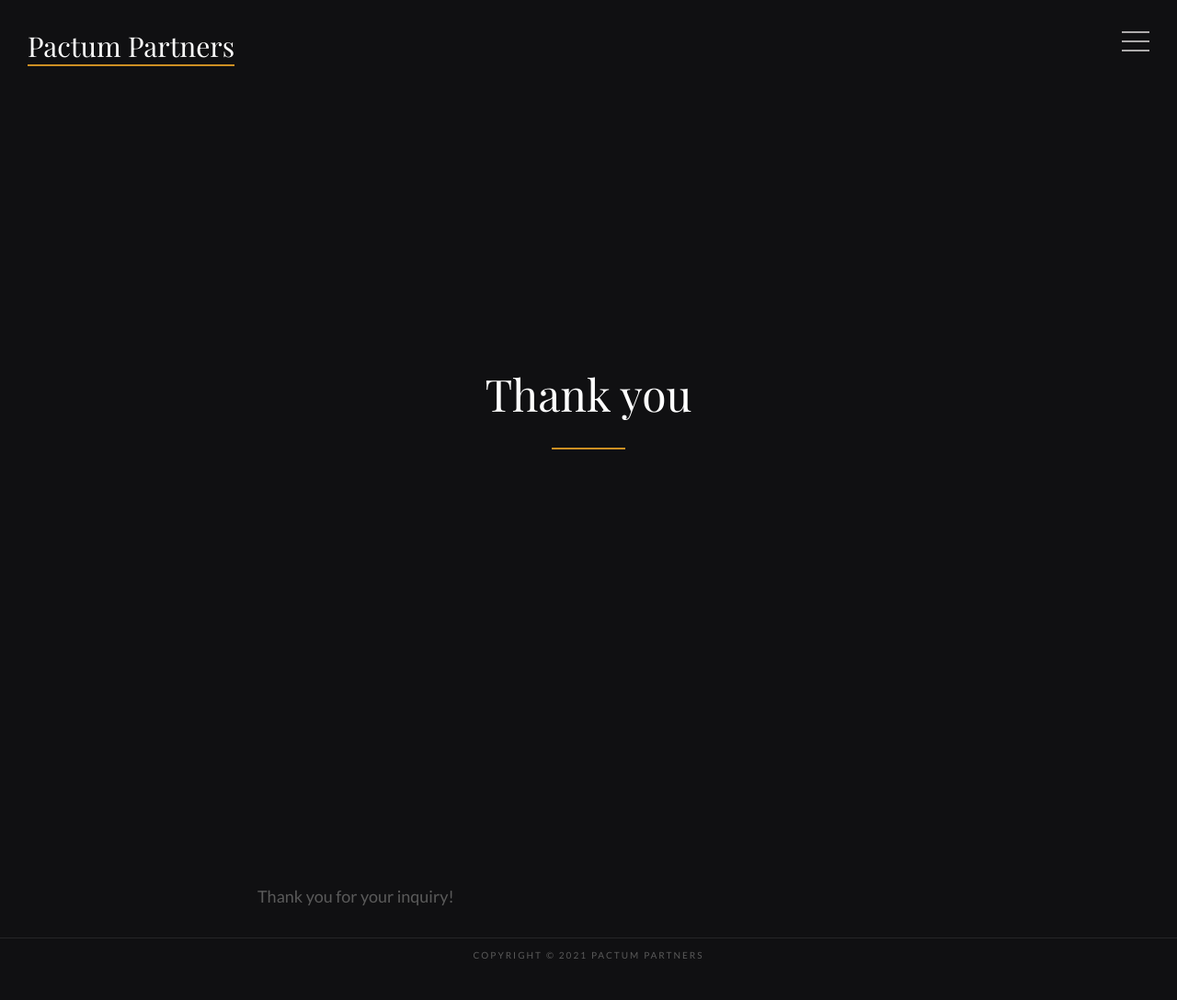
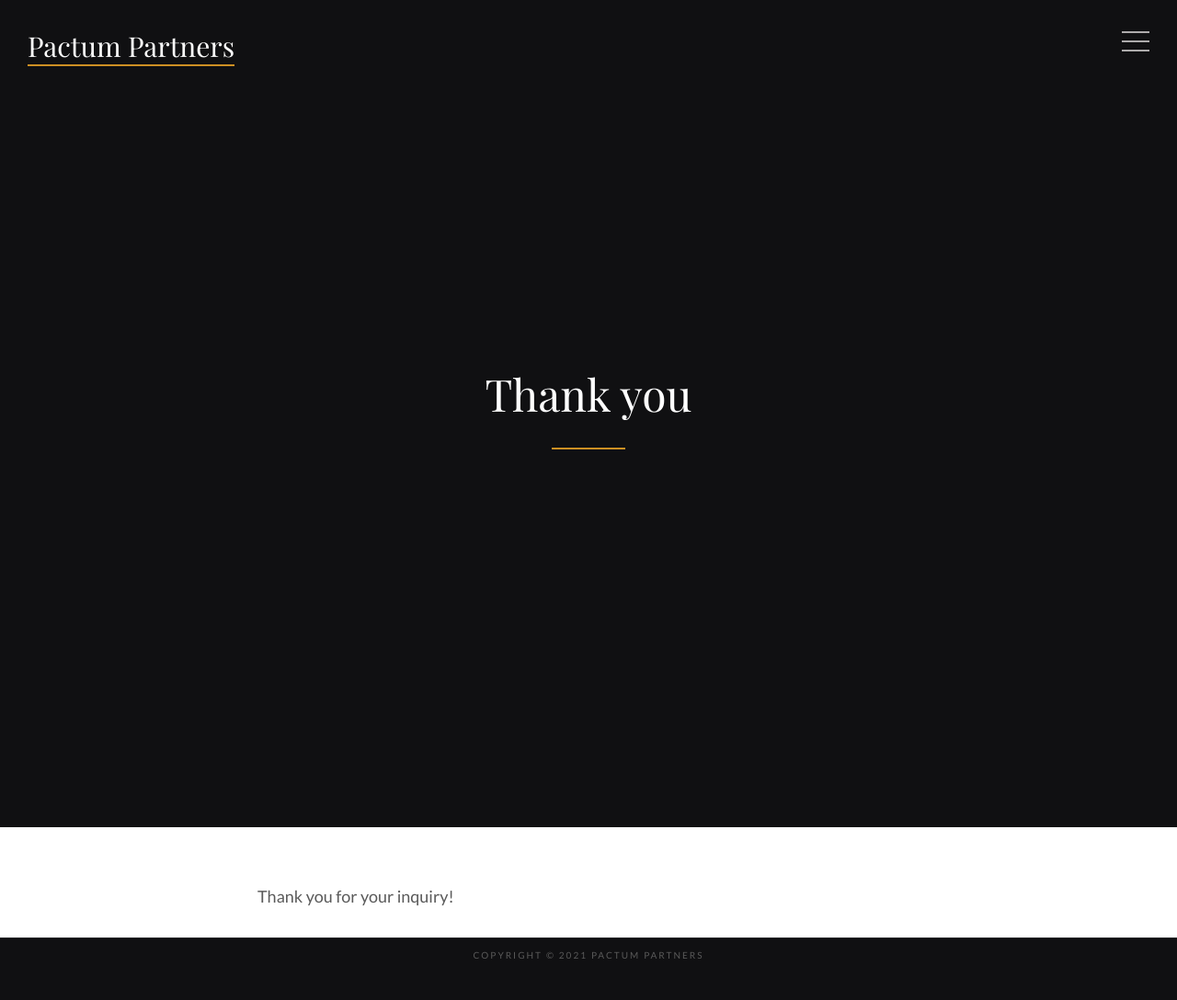
Before and after one commit to mcalvoelhauge/pactumpartners.github.io, a Jekyll site: the page built from thank-you.html, in a window 1280 px wide. Shown: the whole page at 92% size. Built offline with Jekyll 4.4.1, drawn with Linux system fonts in a browser that asks for light colours; some web fonts are replaced.

Commit message:
Update _general.scss

```diff
--- a/_sass/_general.scss
+++ b/_sass/_general.scss
@@ -12,7 +12,7 @@ textarea {
 }
 
 body {
-	background-color: #101012;
+	background-color: #fff;
 	color: $gray;
 	line-height: 1.66667;
 }
```
